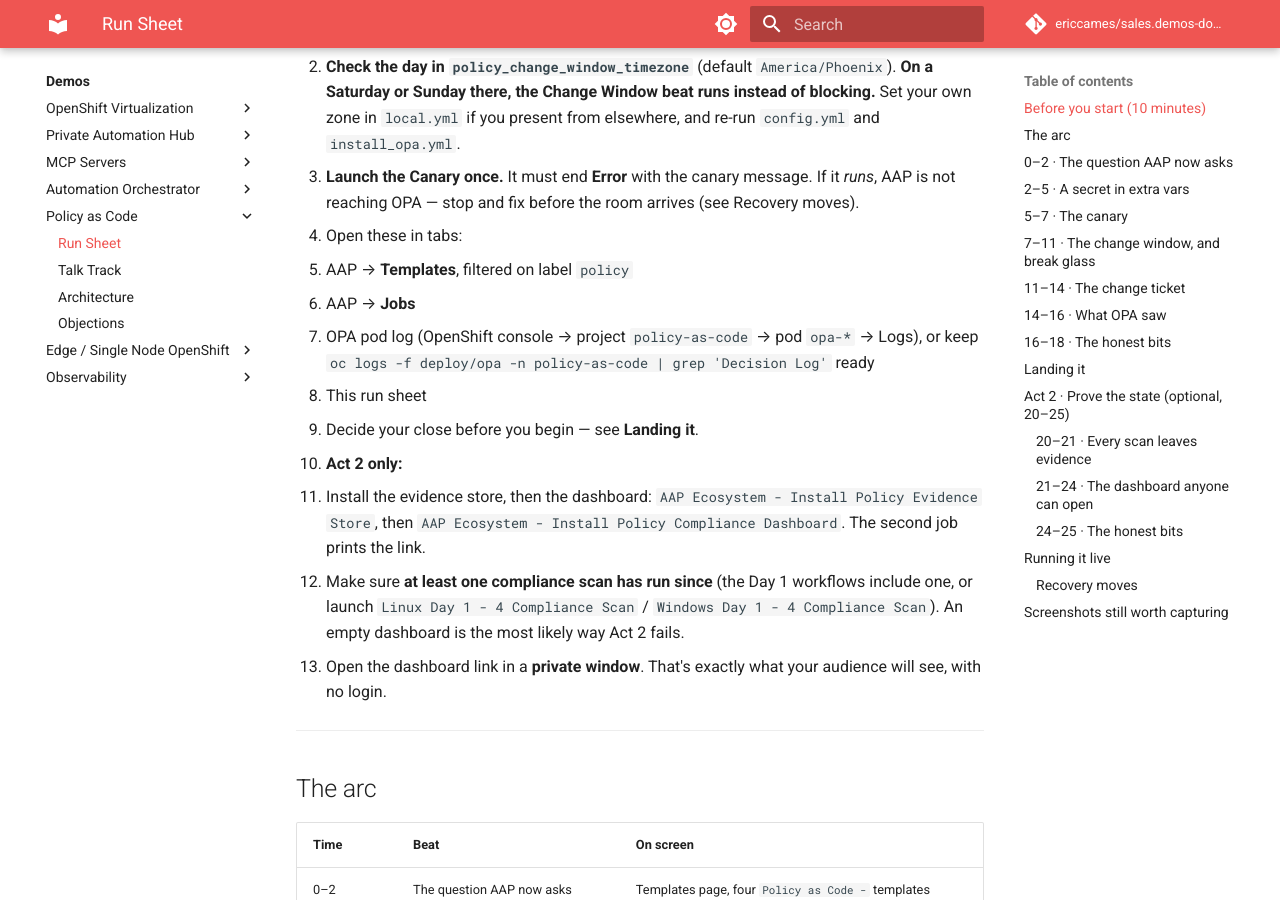
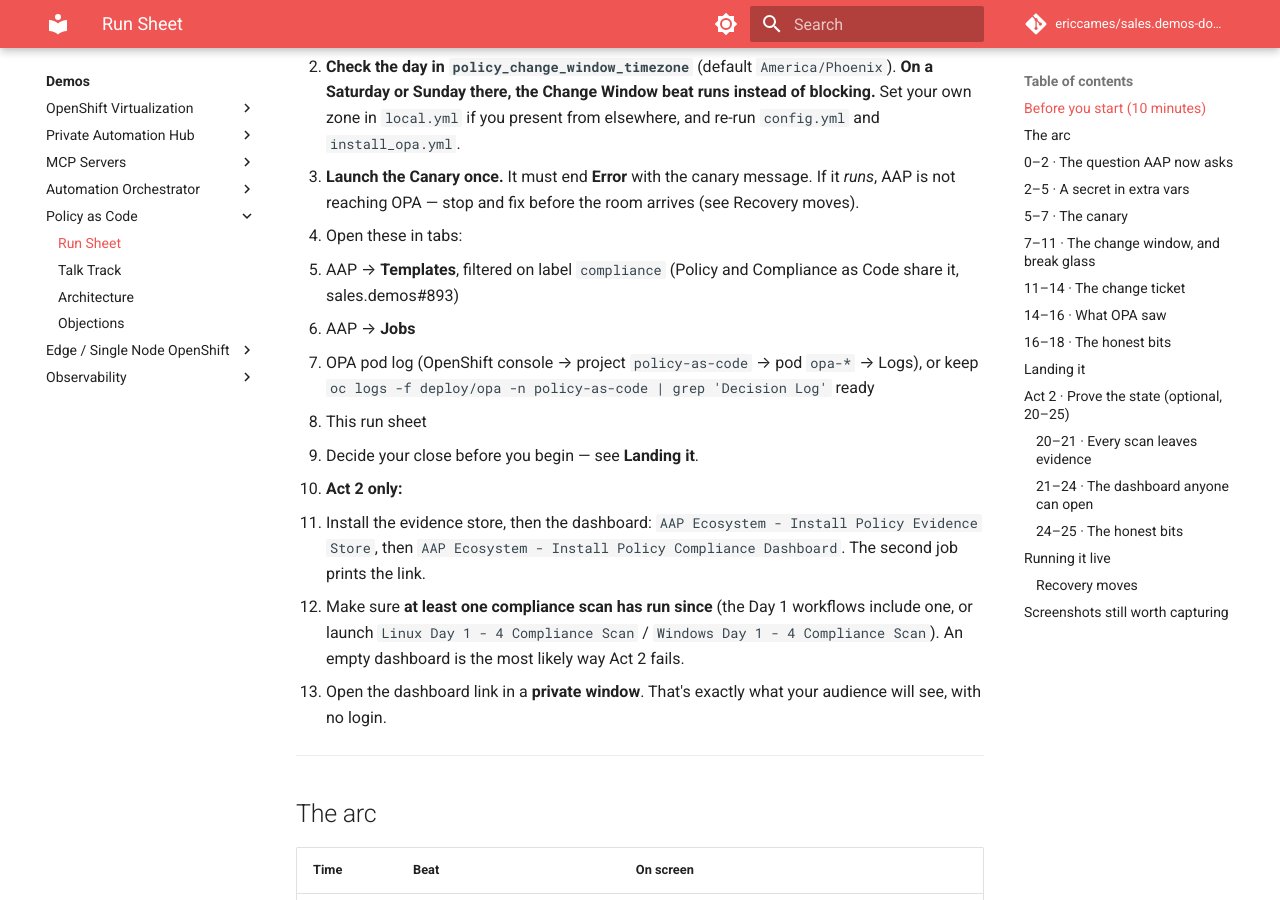
Before and after one commit to ericcames/sales.demos-docs, an MkDocs documentation site: the page built from docs/demos/policy-as-code/run-sheet.md, in a window 1280 px wide and 900 px high, scrolled down 768 px. Built offline with MkDocs 1.6.1 and Material for MkDocs 9.7.7, drawn with Linux system fonts in a browser that asks for light colours; comment, search, counter and statistics services are not loaded.

Commit message:
Run sheet: filter templates on the compliance label (sales.demos#893) (#127)
Co-authored-by: Claude Opus 5.5 <noreply@anthropic.com>

```diff
--- a/docs/demos/policy-as-code/run-sheet.md
+++ b/docs/demos/policy-as-code/run-sheet.md
@@ -28,7 +28,7 @@ that, present from this.
    If it *runs*, AAP is not reaching OPA — stop and fix before the room
    arrives (see Recovery moves).
 4. Open these in tabs:
-   1. AAP → **Templates**, filtered on label `policy`
+   1. AAP → **Templates**, filtered on label `compliance` (Policy and Compliance as Code share it, sales.demos#893)
    2. AAP → **Jobs**
    3. OPA pod log (OpenShift console → project `policy-as-code` → pod `opa-*` → Logs), or keep `oc logs -f deploy/opa -n policy-as-code | grep 'Decision Log'` ready
    4. This run sheet
```
